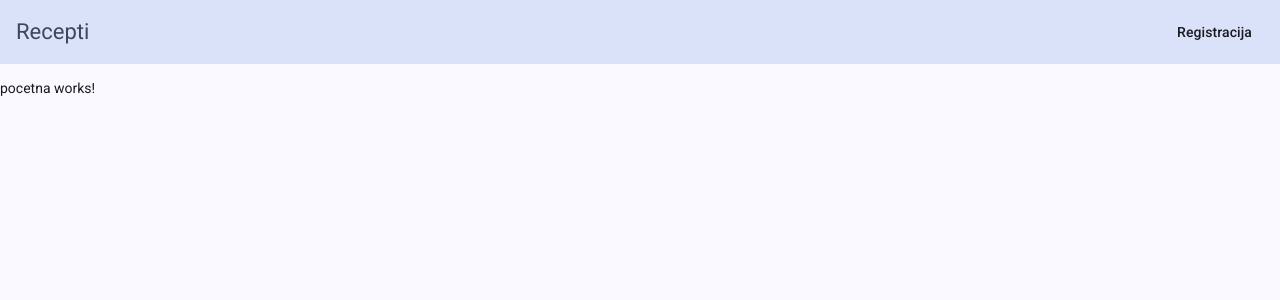
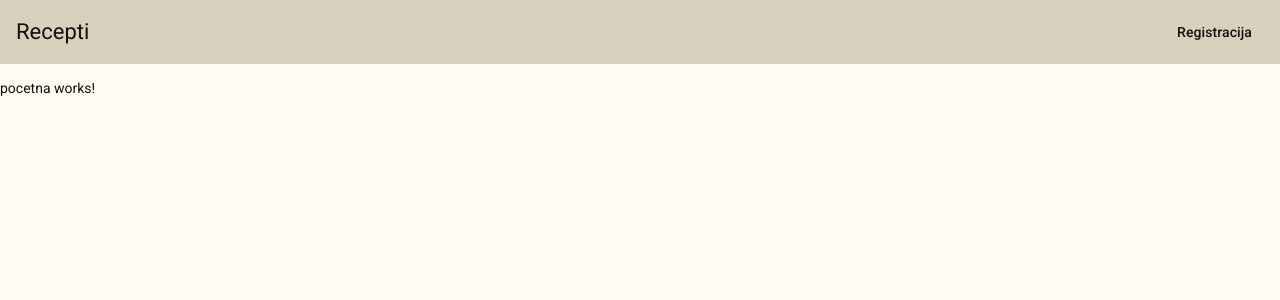
Before and after one commit to siit-recepti-2026/recepti-klijentski, an Angular app: page /pocetna in a window 1280 px wide. Shown: the top 300 px of the page. Built offline with nearby package versions, Linux system fonts and the light colour scheme.

Commit message:
feat: dodaj paletu boja tima i podrsku za stariji Safari

```diff
--- a/src/styles.scss
+++ b/src/styles.scss
@@ -10,11 +10,44 @@ html {
   @include mat.theme(
     (
       color: (
+        // Samo svetla tema: bez ovoga Material koristi CSS funkciju light-dark(),
+        // koju Safari stariji od 17.5 ne podrzava, pa boje i dugmad nestaju
+        theme-type: light,
         primary: mat.$azure-palette,
         tertiary: mat.$blue-palette,
       ),
       typography: Roboto,
       density: 0,
+    )
+  );
+
+  // Paleta tima: Smoky Black #11120D, Olive Drab #565449, Bone #D8CFBC, Floral White #FFFBF4.
+  // Material boje se preslikavaju na paletu, pa je sve komponente (dugmad, polja, kartice) koriste same.
+  @include mat.theme-overrides(
+    (
+      primary: #565449,
+      on-primary: #fffbf4,
+      primary-container: #d8cfbc,
+      on-primary-container: #11120d,
+      secondary: #565449,
+      on-secondary: #fffbf4,
+      secondary-container: #d8cfbc,
+      on-secondary-container: #11120d,
+      surface-tint: #565449,
+      background: #fffbf4,
+      on-background: #11120d,
+      surface: #fffbf4,
+      on-surface: #11120d,
+      on-surface-variant: #565449,
+      surface-container-lowest: #ffffff,
+      surface-container-low: #fbf6ec,
+      surface-container: #f4eee2,
+      surface-container-high: #eee7d9,
+      surface-container-highest: #e7dfce,
+      outline: #565449,
+      outline-variant: #d8cfbc,
+      inverse-surface: #11120d,
+      inverse-on-surface: #fffbf4,
     )
   );
 }
```
